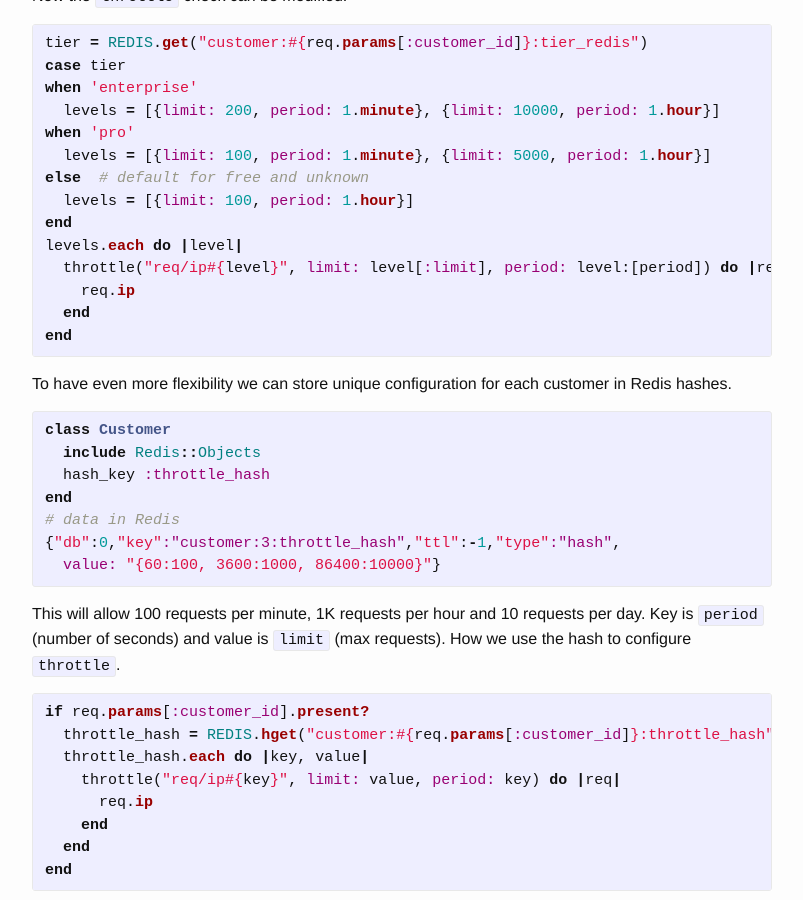
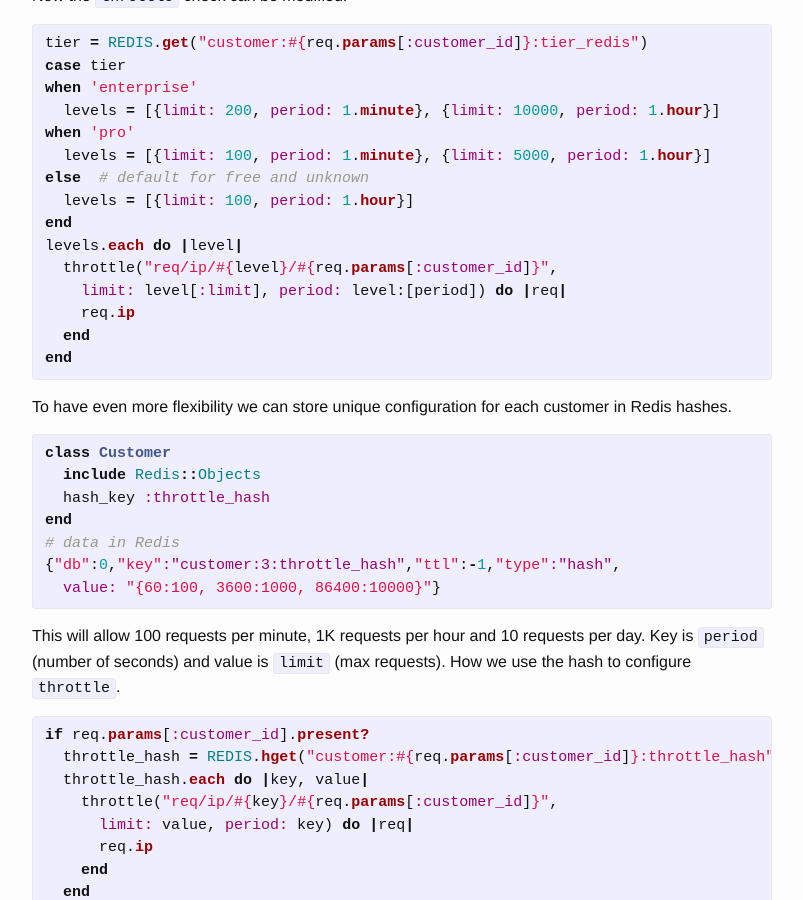
Before and after one commit to dmitrypol/dmitrypol.github.io, a Jekyll site: the page built from _posts/2017-05-02-redis-ip-throttling.md, in a window 1280 px wide and 900 px high, scrolled down 2181 px. Shown: the whole window, without its empty margins (238-1041 px from the left). Built offline with Jekyll 4.4.1, drawn with Linux system fonts in a browser that asks for light colours; nearby versions of some CDN libraries; comment, search, counter and statistics services are not loaded.

Commit message:
minor update

```diff
--- a/_posts/2017-05-02-redis-ip-throttling.md
+++ b/_posts/2017-05-02-redis-ip-throttling.md
@@ -88,7 +88,8 @@ else  # default for free and unknown
   levels = [{limit: 100, period: 1.hour}]
 end
 levels.each do |level|
-  throttle("req/ip#{level}", limit: level[:limit], period: level:[period]) do |req|
+  throttle("req/ip/#{level}/#{req.params[:customer_id]}",
+    limit: level[:limit], period: level:[period]) do |req|
     req.ip
   end
 end
@@ -112,7 +113,8 @@ This will allow 100 requests per minute, 1K requests per hour and 10 requests pe
 if req.params[:customer_id].present?
   throttle_hash = REDIS.hget("customer:#{req.params[:customer_id]}:throttle_hash")
   throttle_hash.each do |key, value|
-    throttle("req/ip#{key}", limit: value, period: key) do |req|
+    throttle("req/ip/#{key}/#{req.params[:customer_id]}",
+      limit: value, period: key) do |req|
       req.ip
     end
   end
@@ -127,9 +129,3 @@ end
 * [http://blog.lebrijo.com/rate-limiting-solution-for-a-rails-app/](http://blog.lebrijo.com/rate-limiting-solution-for-a-rails-app/)
 * [https://blog.codinghorror.com/dictionary-attacks-101/](https://blog.codinghorror.com/dictionary-attacks-101/)
 * [https://devcentral.f5.com/articles/implementing-the-exponential-backoff-algorithm-to-thwart-dictionary-attacks](https://devcentral.f5.com/articles/implementing-the-exponential-backoff-algorithm-to-thwart-dictionary-attacks)
-
-
-
-{% highlight ruby %}
-
-{% endhighlight %}
```
